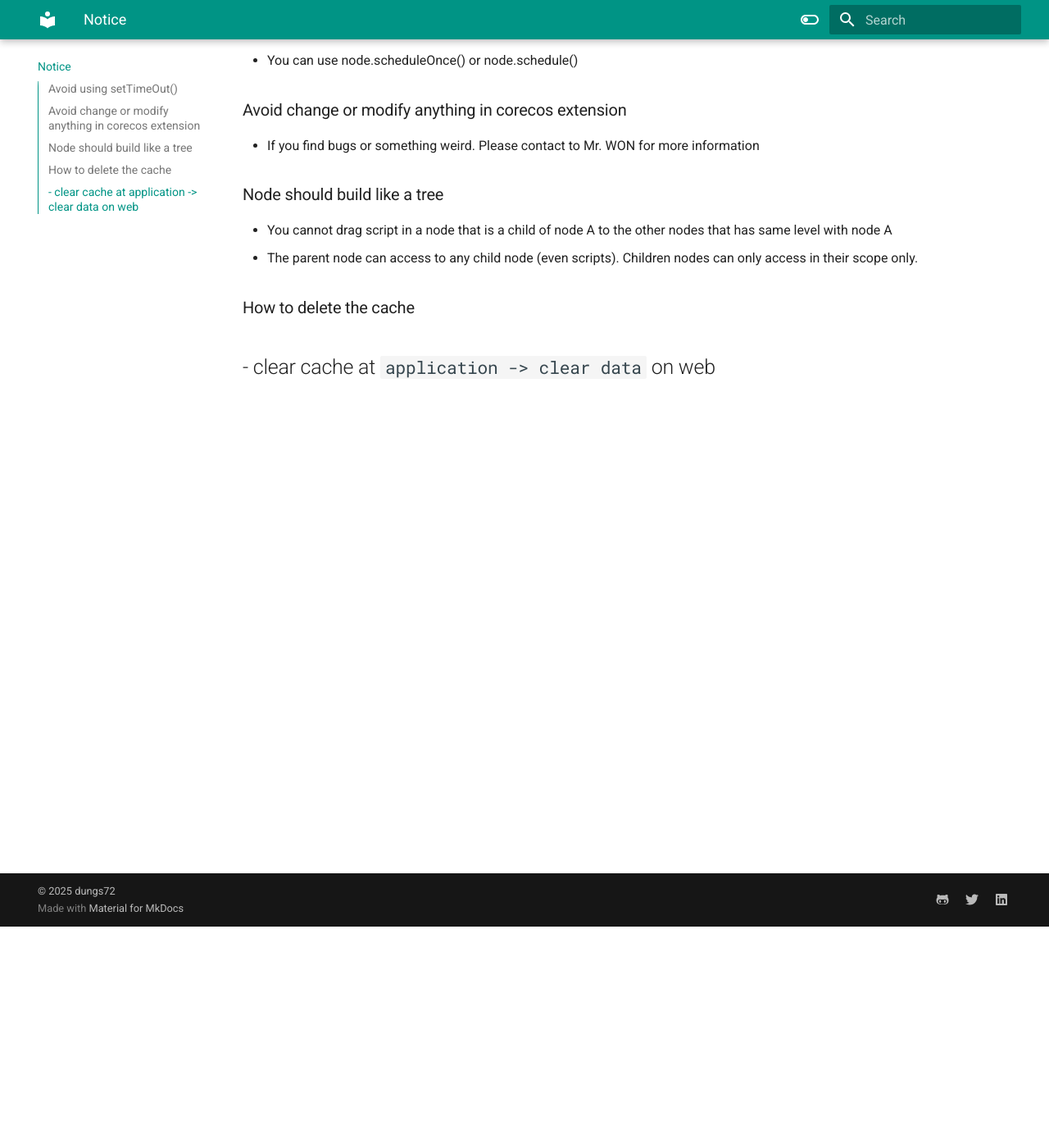
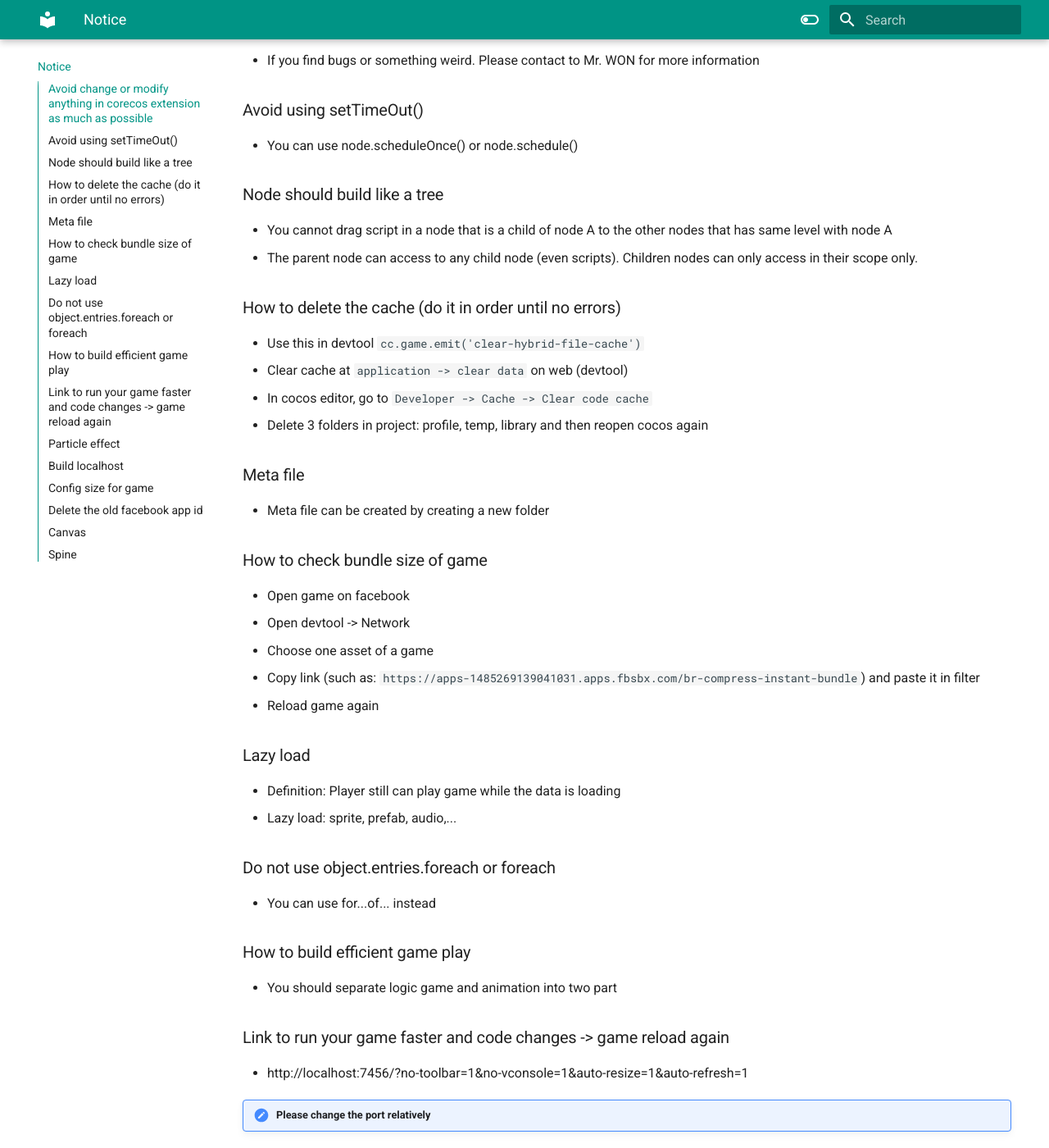
Before and after one commit to dungs072/corecos-documentation, an MkDocs documentation site: the page built from docs/notice.md, in a window 1280 px wide and 1400 px high, scrolled down 270 px. Shown: the whole window at 82% size. Built offline with MkDocs 1.6.1 and Material for MkDocs 9.7.7, drawn with Linux system fonts in a browser that asks for light colours; some of the changed text lies outside the part shown.

Commit message:
update notice document

```diff
--- a/docs/notice.md
+++ b/docs/notice.md
@@ -1,11 +1,48 @@
 You should notice that because this is my experience while working with this extension, typescript, cocos, game industry
+### Avoid change or modify anything in corecos extension as much as possible
+- If you find bugs or something weird. Please contact to Mr. WON for more information
 ### Avoid using setTimeOut()
 - You can use node.scheduleOnce() or node.schedule()
-### Avoid change or modify anything in corecos extension
-- If you find bugs or something weird. Please contact to Mr. WON for more information
 ### Node should build like a tree
 - You cannot drag script in a node that is a child of node A to the other nodes that has same level with node A
 - The parent node can access to any child node (even scripts). Children nodes can only access in their scope only.
-### How to delete the cache
-- clear cache at `application -> clear data` on web
--
+### How to delete the cache (do it in order until no errors)
+- Use this in devtool `cc.game.emit('clear-hybrid-file-cache')`
+- Clear cache at `application -> clear data` on web (devtool)
+- In cocos editor, go to `Developer -> Cache -> Clear code cache`
+- Delete 3 folders in project: profile, temp, library and then reopen cocos again
+### Meta file
+- Meta file can be created by creating a new folder
+### How to check bundle size of game
+- Open game on facebook
+- Open devtool -> Network
+- Choose one asset of a game
+- Copy link (such as: `https://apps-1485269139041031.apps.fbsbx.com/br-compress-instant-bundle`) and paste it in filter
+- Reload game again
+### Lazy load
+- Definition: Player still can play game while the data is loading
+- Lazy load: sprite, prefab, audio,...
+### Do not use object.entries.foreach or foreach
+- You can use for...of... instead
+### How to build efficient game play
+- You should separate logic game and animation into two part
+### Link to run your game faster and code changes -> game reload again
+- http://localhost:7456/?no-toolbar=1&no-vconsole=1&auto-resize=1&auto-refresh=1
+!!!note "Please change the port relatively"
+### Particle effect
+- Texture use for particle should turn off Packable
+- Texture of particle cannot be packed in atlas
+### Build localhost
+- Always name the folder is `localhost`
+### Config size for game
+- You can change config size of game (landscape, portrait) in `GameWord.ts`
+### Delete the old facebook app id
+- Go to `configs -> fb-deploy-config.json`. Delete file `fb-deploy-config.json`
+!!!note "This file will be generated automatically when you run core-init again"
+### Canvas
+- Do not leave the camera property in canvas blank. Assign camera to it
+### Spine
+- Must use lazy load to load spine
+- Turn off Premultiplied alpha when use spine
+- Turn on spine and add manually in `Cocos editor -> Project settings -> Feature cropping`
+- Go to boot scene -> Turn on `loadWasmModuleSpine()` and make sure instantiate after loadWasmModuleSpine finished (lazy load spine)
```
